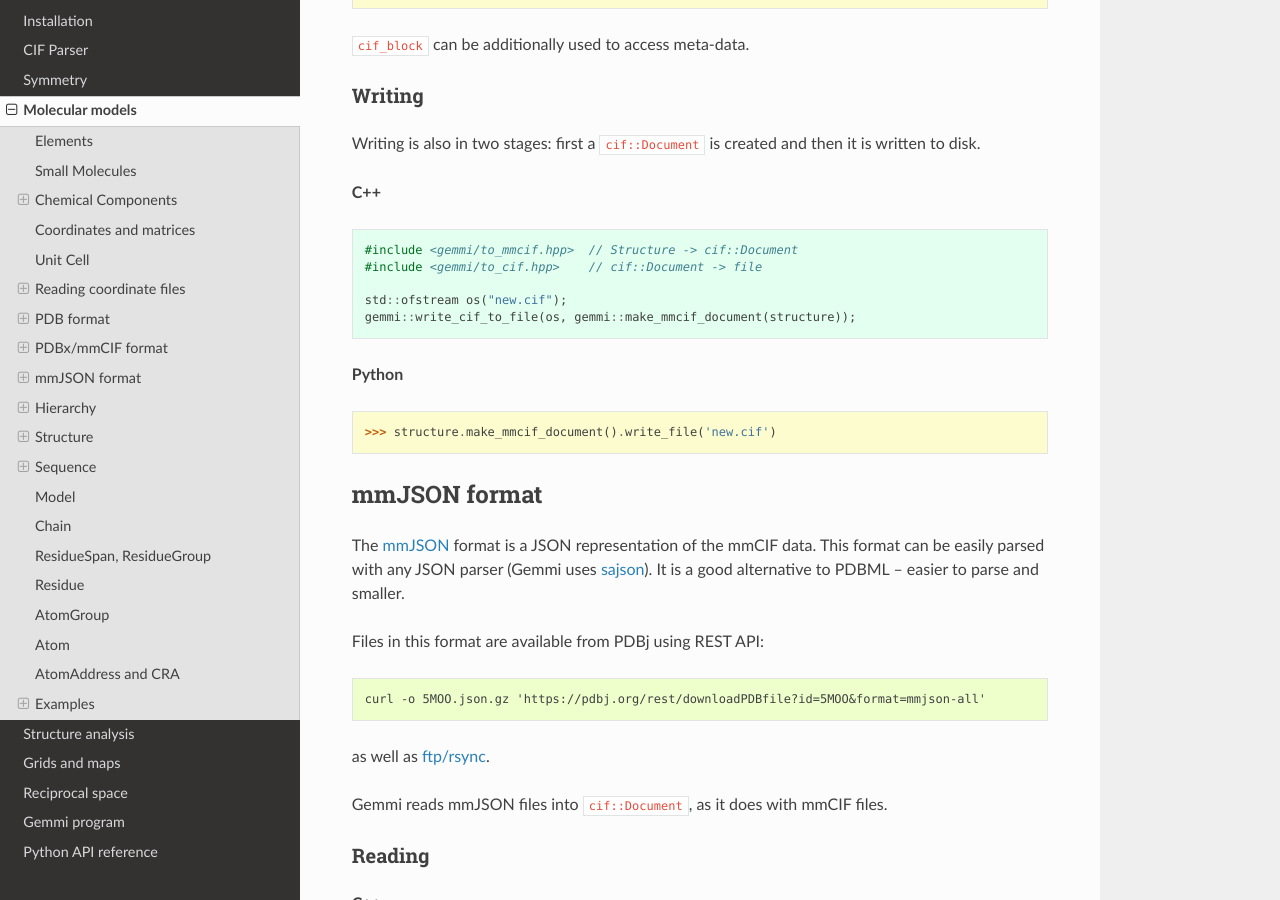
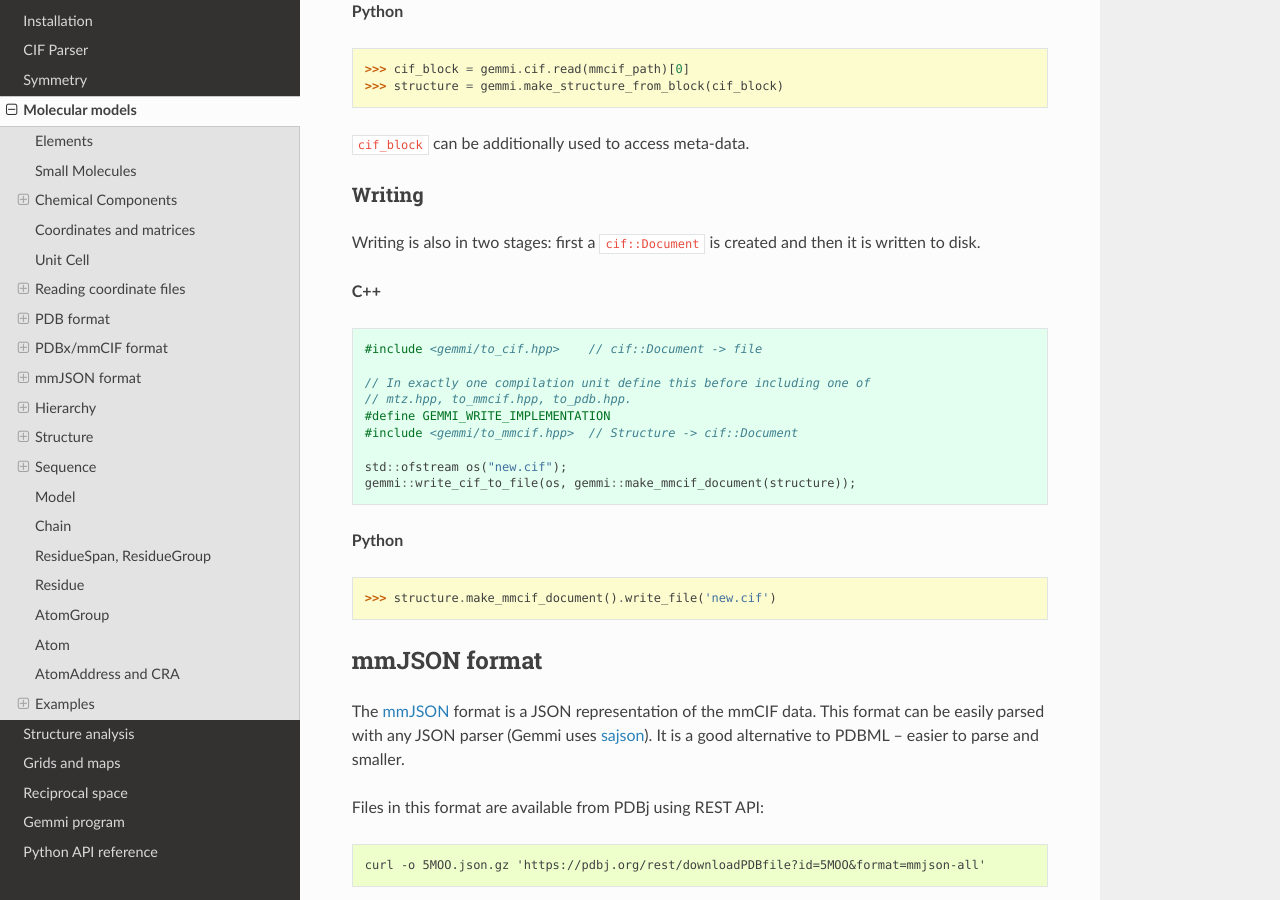
Before and after one commit to project-gemmi/gemmi, a Sphinx documentation site: the page built from docs/mol.rst, in a window 1280 px wide and 900 px high, scrolled down 20125 px. Built offline with Sphinx 7.4.7 and the Read the Docs theme 2.0.0, drawn with Linux system fonts in a browser that asks for light colours; some of the changed text lies outside the part shown.

Commit message:
docs: add notes about GEMMI_WRITE_IMPLEMENTATION

```diff
--- a/docs/hkl.rst
+++ b/docs/hkl.rst
@@ -549,6 +549,11 @@
 -------
 
 In C++, the MTZ file can be written to a file using one of the functions::
+
+  // In exactly one compilation unit define this before including one of
+  // mtz.hpp, to_mmcif.hpp, to_pdb.hpp.
+  #define GEMMI_WRITE_IMPLEMENTATION
+  #include <gemmi/mtz.hpp>
 
   void Mtz::write_to_stream(std::FILE* stream) const
   void Mtz::write_to_file(const std::string& path) const
--- a/docs/mol.rst
+++ b/docs/mol.rst
@@ -858,6 +858,11 @@
   #define GEMMI_WRITE_IMPLEMENTATION
   #include <gemmi/to_pdb.hpp>
 
+Moreover, the same holds for functions writing MTZ and mmCIF files defined in
+``gemmi/mtz.hpp`` and ``gemmi/to_mmcif.hpp``.
+In the source of the gemmi program all these functions are compiled in
+one compilation unit -- see :file:`src/output.cpp`.
+
 **Python**
 
 To output a file or string in the PDB format use one of the functions:
@@ -1123,11 +1128,15 @@
 
 ::
 
-    #include <gemmi/to_mmcif.hpp>  // Structure -> cif::Document
-    #include <gemmi/to_cif.hpp>    // cif::Document -> file
-
-    std::ofstream os("new.cif");
-    gemmi::write_cif_to_file(os, gemmi::make_mmcif_document(structure));
+  #include <gemmi/to_cif.hpp>    // cif::Document -> file
+
+  // In exactly one compilation unit define this before including one of
+  // mtz.hpp, to_mmcif.hpp, to_pdb.hpp.
+  #define GEMMI_WRITE_IMPLEMENTATION
+  #include <gemmi/to_mmcif.hpp>  // Structure -> cif::Document
+
+  std::ofstream os("new.cif");
+  gemmi::write_cif_to_file(os, gemmi::make_mmcif_document(structure));
 
 **Python**
 
```
